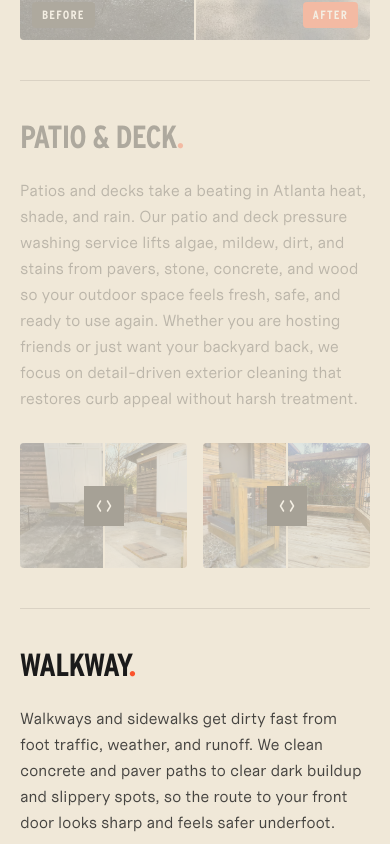
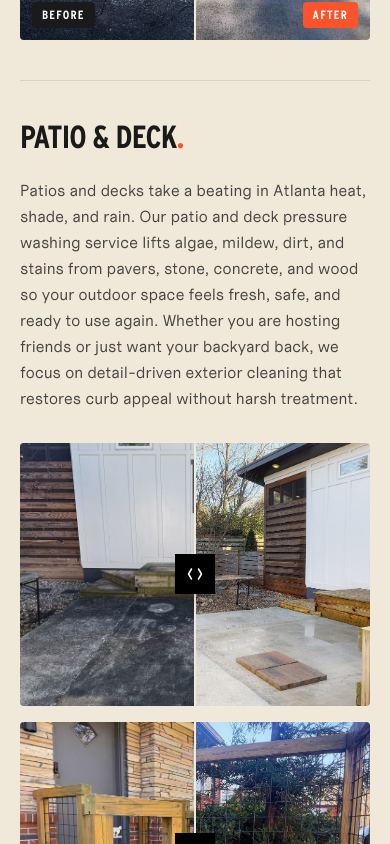
Before and after one commit to moshebaricdo/eav-wash-co, a Next.js app: page / in a window 390 px wide. Shown: the part 2080-2924 px from the top of the page. Built offline with nearby package versions, Linux system fonts and the light colour scheme.

Commit message:
Styling fixes

```diff
--- a/components/Footer.tsx
+++ b/components/Footer.tsx
@@ -168,15 +168,19 @@ export function Footer() {
       </div>
 
       {/* Utility row — bottom */}
-      <div className="mx-auto max-w-[1400px] px-5 sm:px-8 pb-8 flex flex-col sm:flex-row items-start sm:items-center justify-between gap-2 text-[12px] text-eav-cream/60 font-body">
+      <div className="mx-auto max-w-[1400px] px-5 sm:px-8 pb-6 sm:pb-8 flex flex-col sm:flex-row items-start sm:items-center justify-between gap-2 text-[12px] text-eav-cream/60 font-body">
         <span>
+          <span className="block sm:inline">
             &copy; {new Date().getFullYear()} EAV Wash Co., LLC. All rights reserved.
-          <span className="mx-2">·</span>
+          </span>
+          <span className="hidden sm:inline mx-2">·</span>
+          <span className="block sm:inline">
             With{" "}
             <svg viewBox="0 0 20 20" fill="currentColor" className="inline w-[14px] h-[14px] text-eav-orange -mt-px mx-0.5">
               <path d="m9.653 16.915-.005-.003-.019-.01a20.759 20.759 0 0 1-1.162-.682 22.045 22.045 0 0 1-2.582-1.9C4.045 12.733 2 10.352 2 7.5a4.5 4.5 0 0 1 8-2.828A4.5 4.5 0 0 1 18 7.5c0 2.852-2.044 5.233-3.885 6.82a22.049 22.049 0 0 1-3.744 2.582l-.019.01-.005.003h-.002a.723.723 0 0 1-.692 0h-.002Z" />
             </svg>{" "}
             from Atlanta
+          </span>
         </span>
         <Link href="/privacy" className="hover:text-eav-cream/50 transition-colors">
           Privacy
--- a/components/Header.tsx
+++ b/components/Header.tsx
@@ -136,7 +136,7 @@ export function Header() {
 
           <nav className="flex items-center justify-end gap-2 sm:gap-6" aria-label="Primary">
             <a
-              href="tel:+4703009995"
+              href="tel:+14703009995"
               className={`inline-flex h-8 items-center gap-1.5 rounded-sm bg-eav-orange px-3 font-body text-[11px] font-semibold uppercase tracking-[0.08em] text-eav-white transition-all duration-500 hover:brightness-110 active:scale-[0.98] sm:h-auto sm:rounded-none sm:bg-transparent sm:px-0 sm:text-[14px] sm:font-normal sm:normal-case sm:tracking-normal sm:hover:brightness-100 ${
                 isLightTheme
                   ? "sm:text-eav-black sm:hover:text-eav-black/70"
--- a/components/Services.tsx
+++ b/components/Services.tsx
@@ -94,7 +94,16 @@ const PANEL = {
 
 export function Services() {
   const [activeIndex, setActiveIndex] = useState(0);
+  const [isDesktop, setIsDesktop] = useState(false);
   const panelRefs = useRef<(HTMLDivElement | null)[]>([]);
+
+  useEffect(() => {
+    const media = window.matchMedia("(min-width: 1024px)");
+    const sync = () => setIsDesktop(media.matches);
+    sync();
+    media.addEventListener("change", sync);
+    return () => media.removeEventListener("change", sync);
+  }, []);
 
   /* ── Scroll-linked active tracking ────────────────────
    * On every scroll frame, find the panel whose vertical
@@ -228,10 +237,11 @@ export function Services() {
               >
                 <motion.div
                   animate={{
-                    opacity:
-                      i === activeIndex
+                    opacity: isDesktop
+                      ? i === activeIndex
                         ? PANEL.activeOpacity
-                        : PANEL.inactiveOpacity,
+                        : PANEL.inactiveOpacity
+                      : 1,
                   }}
                   transition={PANEL.spring}
                 >
@@ -259,7 +269,7 @@ export function Services() {
                     <div
                       className={`mt-8 grid gap-4 ${
                         s.beforeAfters.length > 1
-                          ? "grid-cols-2"
+                          ? "grid-cols-1 sm:grid-cols-2"
                           : "grid-cols-1"
                       }`}
                     >
```
Lines whose indentation alone changed are shown as unchanged.
